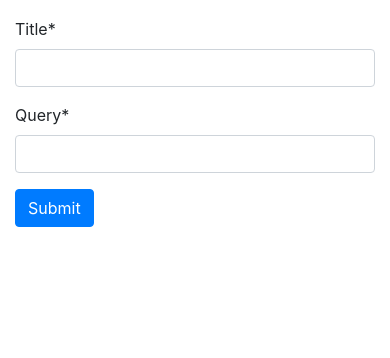
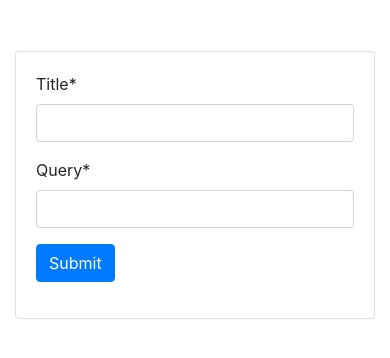
Before and after one commit to lewis-ljh/CryptoCadet, a Django app: page /tickets/ in a window 390 px wide. Shown: the part 399-757 px from the top of the page. Run offline with Django 4.2, Linux system fonts and the light colour scheme; data comes from the database, SQL or seed files in the repository; some libraries are stand-ins or nearby versions.

Commit message:
Front end for ticketing system

```diff
--- a/CryptoCadet/mysite/main/templates/main/tickets.html
+++ b/CryptoCadet/mysite/main/templates/main/tickets.html
@@ -26,13 +26,35 @@
     </table>
 
 {% load crispy_forms_tags %}
-<div class="col-md-8">
-    <form method="post">
-      {% csrf_token %}
-      <div >
-        {{formset|crispy}}
+<div class="container">
+    <div class="row justify-content-left">
+      <div class="col-md-8">
+        <div class="card">
+
+          <div class="card-body">
+            <form method="post" class="form-group">
+              {% csrf_token %}
+
+              {{formset|crispy}}
+
+              <button type="submit" class="btn btn-primary">Submit</button>
+            </form>
+          </div>
+
       </div>
-      <button type="submit" class="btn btn-primary">Submit</button>
-    </form>
+    </div>
   </div>
+
+<style>
+    .container {
+    margin-top: 50px;
+    margin-left: 0;
+
+    }
+    .card-header {
+    font-weight: bold;
+    font-size: 1.2em;
+    }
+</style>
+
 {% endblock %}
```
